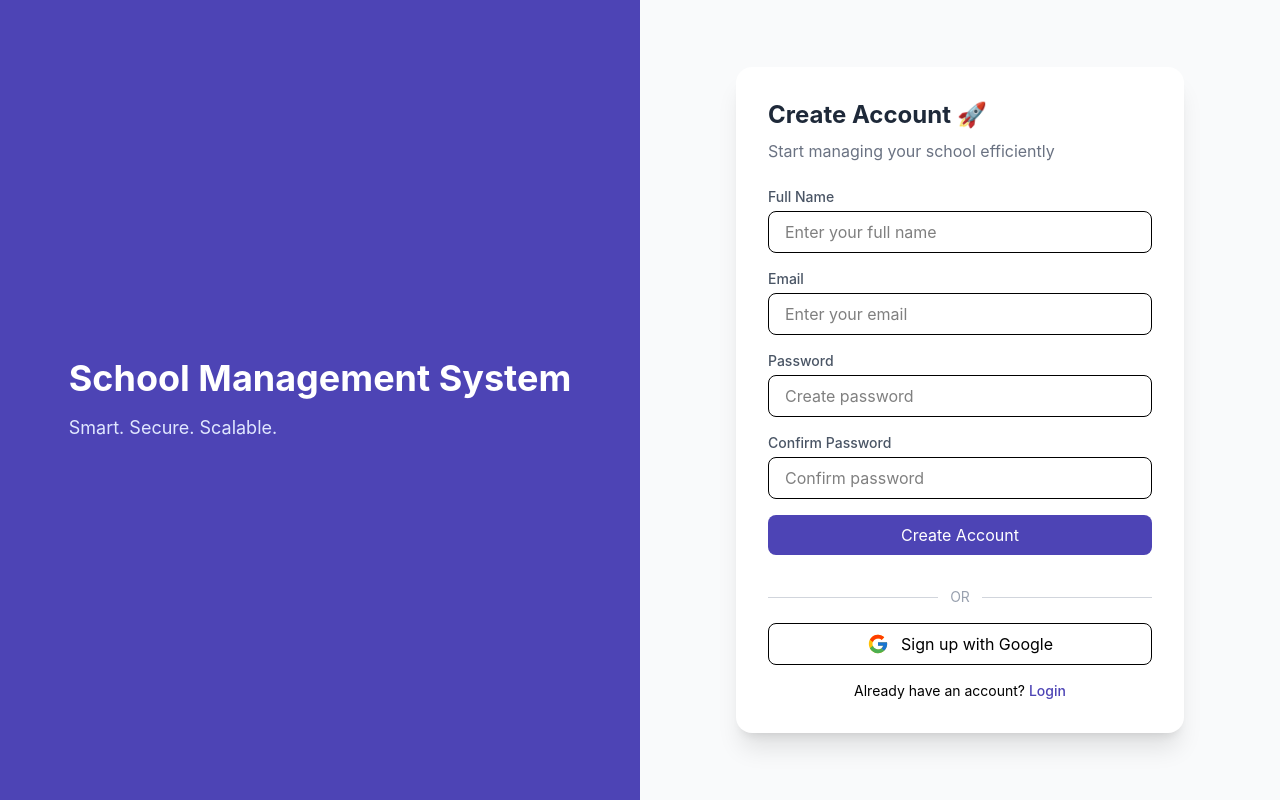
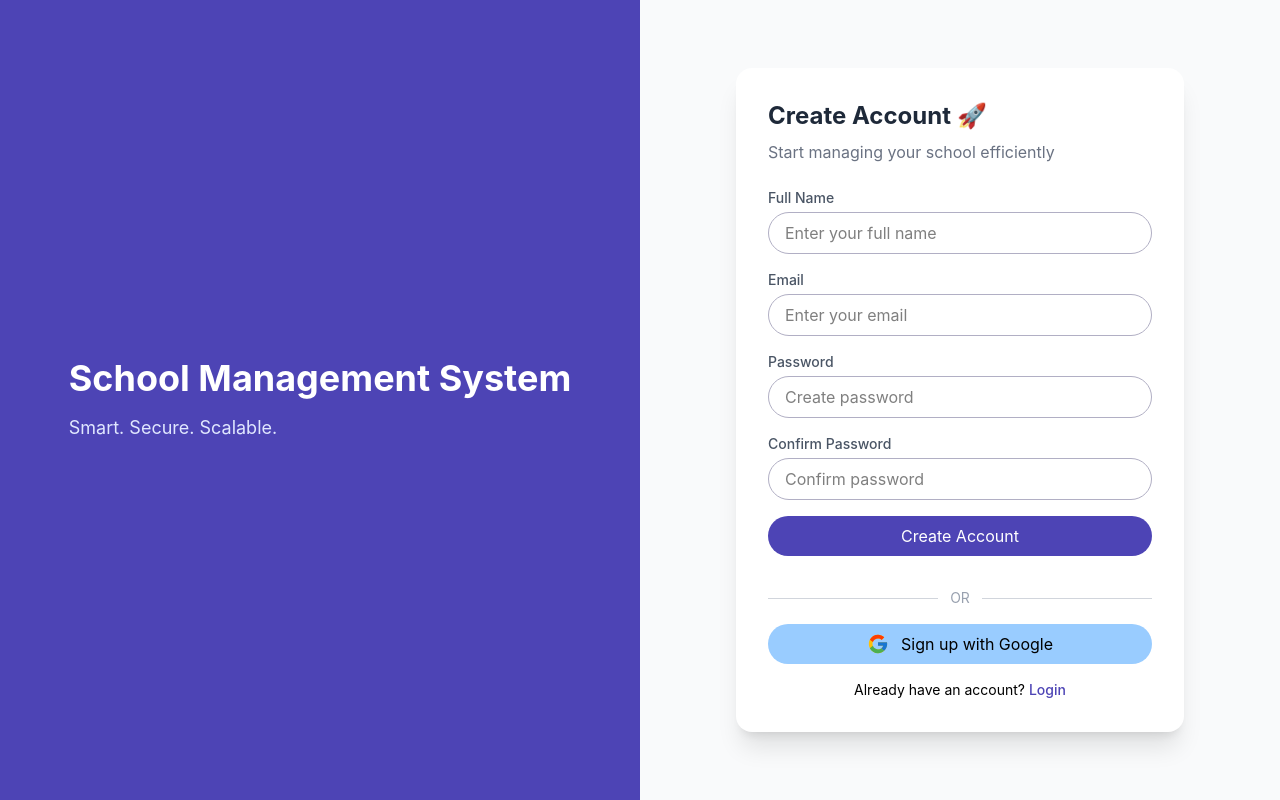
Before and after one commit to Junaidmunir02096/School-mahagement-system, a React (Vite) app: page /signup in a window 1280 px wide. Built offline with nearby package versions, Linux system fonts and the light colour scheme.

Commit message:
update input and button styles in Login and Signup pages for improved aesthetics

```diff
--- a/src/pages/Login.jsx
+++ b/src/pages/Login.jsx
@@ -18,7 +18,7 @@ const Login = () => {
           <input
             type="email"
             placeholder="Enter your email"
-            className="w-full mt-1 px-4 py-2 border rounded-lg focus:ring-2 focus:ring-[#4D44B5] outline-none"
+            className="w-full mt-1 px-4 py-2 border-[#b1afc4] border rounded-[5rem] outline-none"
           />
         </div>
 
@@ -30,7 +30,7 @@ const Login = () => {
           <input
             type="password"
             placeholder="Enter your password"
-            className="w-full mt-1 px-4 py-2 border rounded-lg focus:ring-2 focus:ring-[#4D44B5] outline-none"
+            className="w-full mt-1 px-4 py-2 border-[#b1afc4] border rounded-[5rem] outline-none"
           />
         </div>
 
@@ -44,7 +44,7 @@ const Login = () => {
         {/* Login Button */}
         <button
           type="submit"
-          className="w-full bg-[#4D44B5] text-white py-2 rounded-lg hover:bg-indigo-700 transition duration-300"
+          className="w-full cursor-pointer bg-[#4D44B5] text-white py-2 rounded-[5rem] transition duration-300"
         >
           Login
         </button>
@@ -59,7 +59,7 @@ const Login = () => {
         {/* Google Login */}
         <button
           type="button"
-          className="w-full flex items-center justify-center gap-3 border py-2 rounded-lg hover:bg-gray-100 transition"
+          className="w-full cursor-pointer flex items-center justify-center gap-3 border-none py-2 rounded-[5rem] bg-[#99ccff] transition"
         >
           <FcGoogle size={22} />
           Continue with Google
--- a/src/pages/Signup.jsx
+++ b/src/pages/Signup.jsx
@@ -47,7 +47,7 @@ const Signup = () => {
             placeholder="Enter your full name"
             value={name}
             onChange={(e) => setName(e.target.value)}
-            className="w-full mt-1 px-4 py-2 border rounded-lg focus:ring-2 focus:ring-[#4D44B5] outline-none"
+            className="w-full mt-1 px-4 py-2 border-[#b1afc4] border rounded-[5rem] outline-none"
           />
         </div>
 
@@ -61,7 +61,7 @@ const Signup = () => {
             placeholder="Enter your email"
             value={email}
             onChange={(e) => setEmail(e.target.value)}
-            className="w-full mt-1 px-4 py-2 border rounded-lg focus:ring-2 focus:ring-[#4D44B5] outline-none"
+            className="w-full mt-1 px-4 py-2 border-[#b1afc4] border rounded-[5rem] outline-none"
           />
         </div>
 
@@ -75,7 +75,7 @@ const Signup = () => {
             placeholder="Create password"
             value={password}
             onChange={(e) => setPassword(e.target.value)}
-            className="w-full mt-1 px-4 py-2 border rounded-lg focus:ring-2 focus:ring-[#4D44B5] outline-none"
+            className="w-full mt-1 px-4 py-2 border-[#b1afc4] border rounded-[5rem] outline-none"
           />
         </div>
 
@@ -89,14 +89,14 @@ const Signup = () => {
             placeholder="Confirm password"
             value={confirmPassword}
             onChange={(e) => setConfirmPassword(e.target.value)}
-            className="w-full mt-1 px-4 py-2 border rounded-lg focus:ring-2 focus:ring-[#4D44B5] outline-none"
+            className="w-full mt-1 px-4 py-2 border-[#b1afc4] border rounded-[5rem] outline-none"
           />
         </div>
 
         {/* Sign Up Button */}
         <button
           type="submit"
-          className="w-full bg-[#4D44B5] text-white py-2 rounded-lg hover:bg-indigo-700 transition duration-300"
+          className="w-full bg-[#4D44B5] text-white py-2 rounded-[5rem] hover:bg-indigo-700 transition duration-300"
         >
           Create Account
         </button>
@@ -111,7 +111,7 @@ const Signup = () => {
         {/* Google Signup */}
         <button
           type="button"
-          className="w-full flex items-center justify-center gap-3 border py-2 rounded-lg hover:bg-gray-100 transition"
+          className="w-full flex items-center justify-center gap-3 border-none py-2 rounded-[5rem] bg-[#99ccff] transition"
         >
           <FcGoogle size={22} />
           Sign up with Google
```
